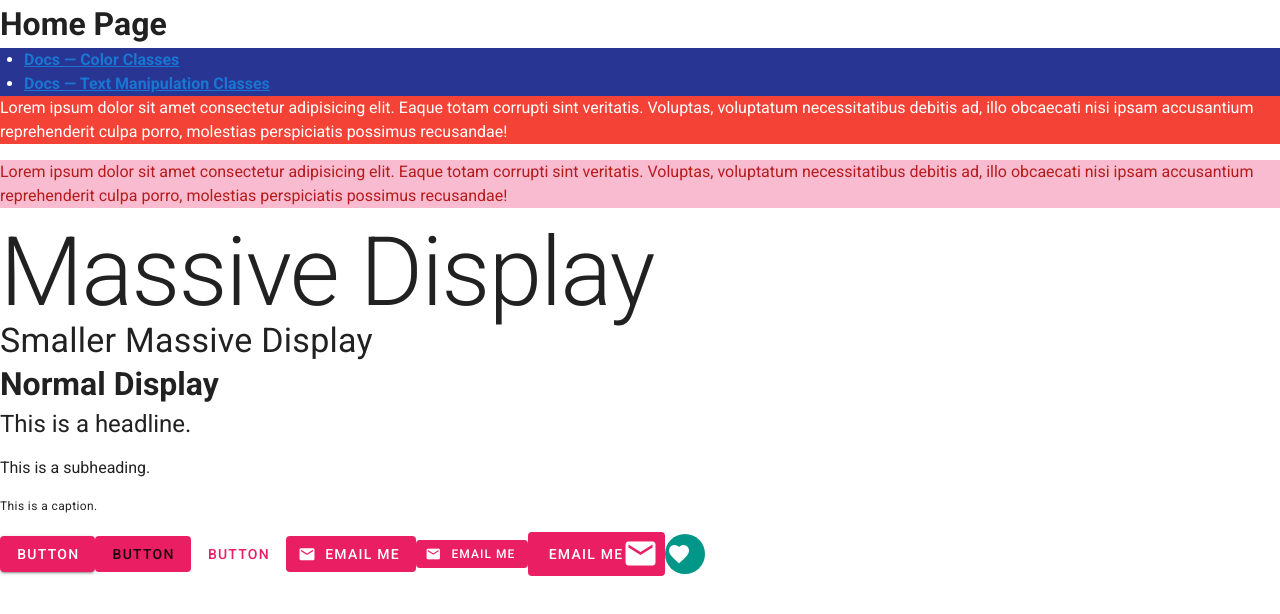
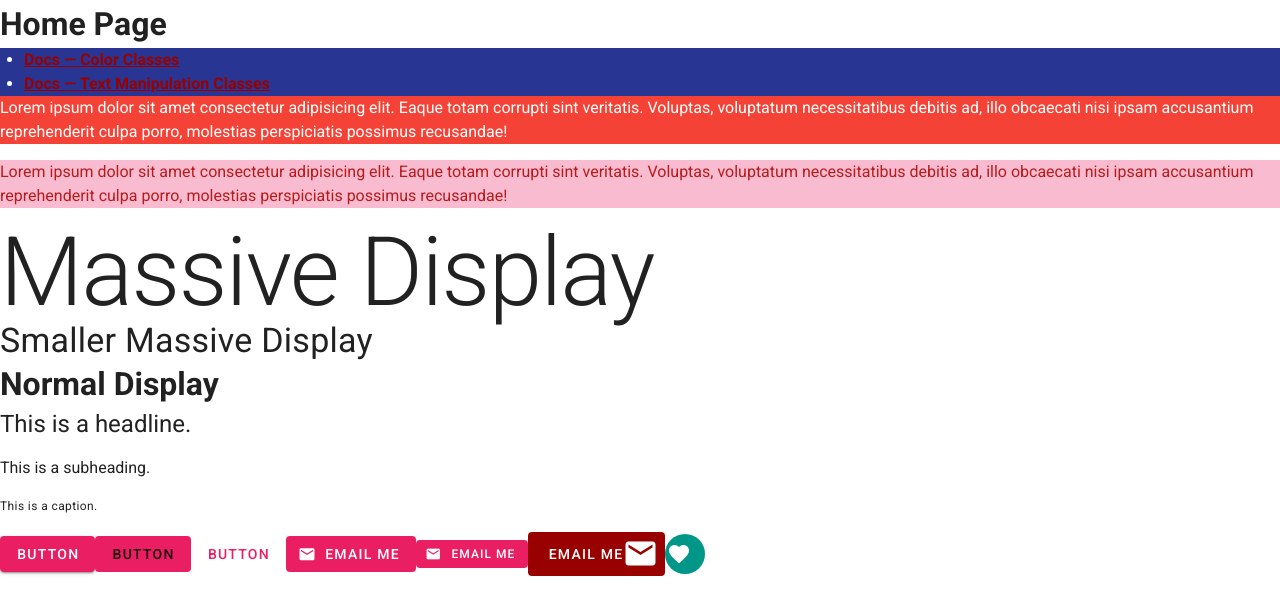
Before and after one commit to niamurrell/learning-vue-vuetify, a Vue app: page / in a window 1280 px wide. Shown: the top 614 px of the page. Built offline with nearby package versions, Linux system fonts and the light colour scheme.

Commit message:
Demonstrate global theme color changes

```diff
--- a/src/plugins/vuetify.js
+++ b/src/plugins/vuetify.js
@@ -4,4 +4,12 @@ import Vuetify from 'vuetify/lib';
 Vue.use(Vuetify);
 
 export default new Vuetify({
+  theme: {
+    themes: {
+      light: {
+        primary: '#900',
+        success: '#1E2'
+      }
+    }
+  }
 });
--- a/src/views/Home.vue
+++ b/src/views/Home.vue
@@ -37,7 +37,7 @@
       <v-icon small left>mdi-email</v-icon>
       <span>Email Me</span>
     </v-btn>
-    <v-btn depressed large class="pink white--text">
+    <v-btn depressed large class="primary white--text">
       <span>Email Me</span>
       <v-icon large right>mdi-email</v-icon>
     </v-btn>
```
